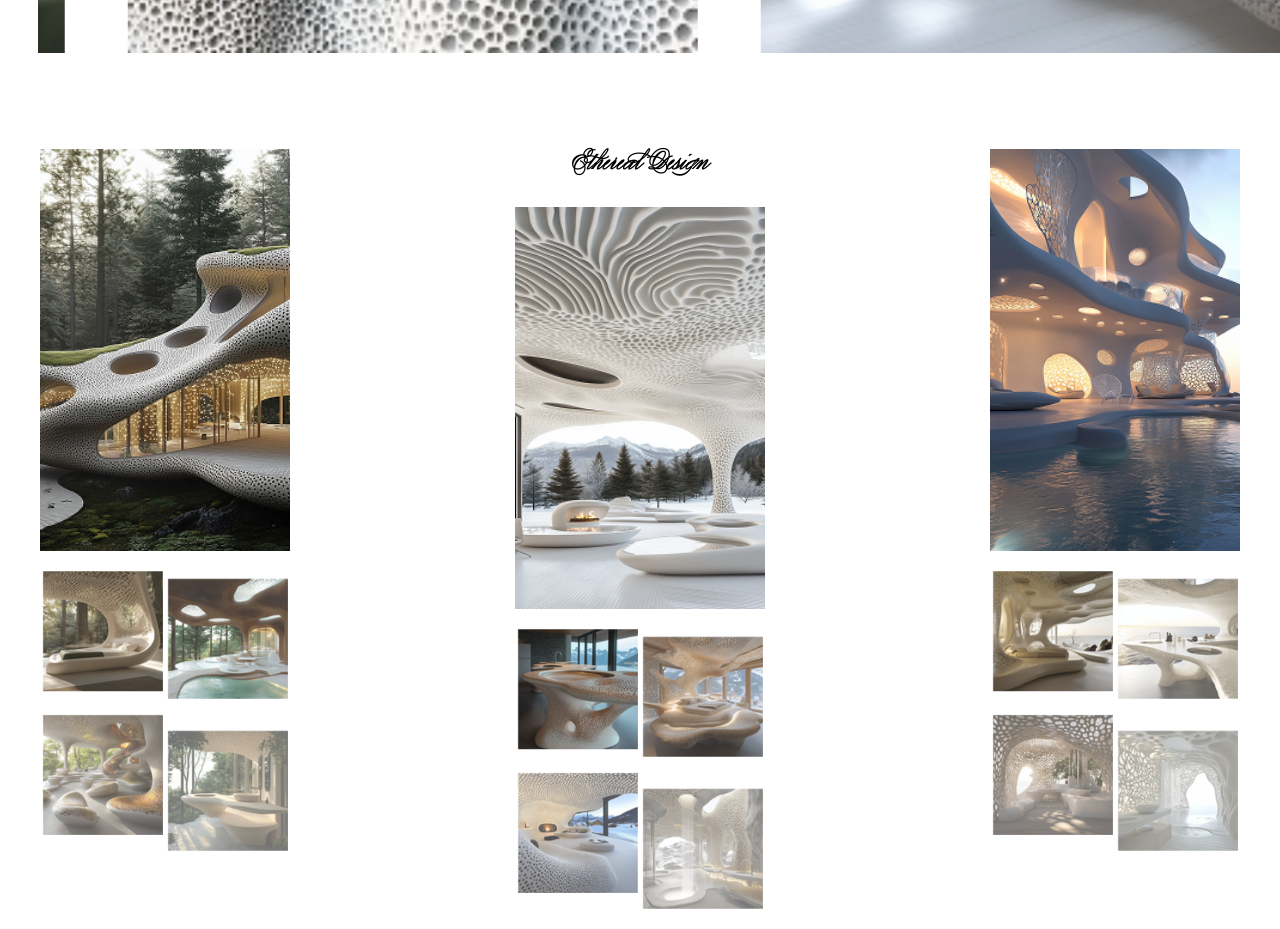
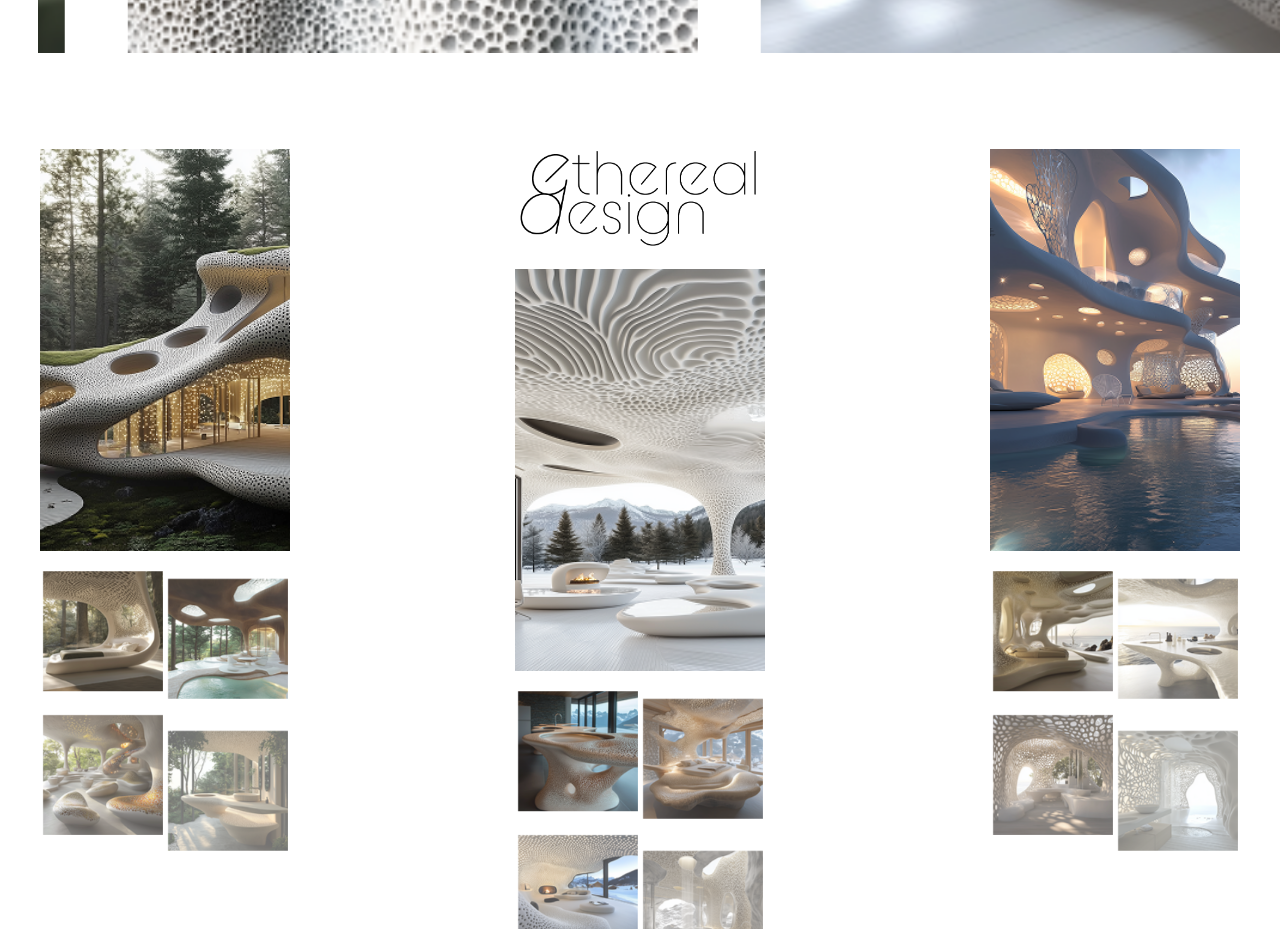
Before and after one commit to AdryanPro/claxStudio, a React (Vite) app: page /EtherealDesigne in a window 1280 px wide. Shown: the part 940-1869 px from the top of the page. Built offline with nearby package versions, Linux system fonts and the light colour scheme; the HTML template or start-up script is replaced by a standard one; a web font is replaced by a local one.

Commit message:
now all good

```diff
--- a/src/CSS/Ethereal.css
+++ b/src/CSS/Ethereal.css
@@ -35,7 +35,11 @@
   align-items: center;
   margin-bottom: 20px;
 }
+.logo{
+  width: 300px;
+  margin-left: 4vw;
 
+}
 .ethereal-title {
   font-size: 24px;
   font-weight: bold;
--- a/src/components/EtherealDesignePage.jsx
+++ b/src/components/EtherealDesignePage.jsx
@@ -20,6 +20,7 @@ import c3small1 from "../assets/Ethereal/c3img2.png"
 import c3small2 from "../assets/Ethereal/c3img3.png"
 import c3small3 from "../assets/Ethereal/c3img4.png"
 import c3small4 from "../assets/Ethereal/c3img5.png"
+import logo from "../assets/Ethereal/logo.png"
 import "../CSS/Ethereal.css"
 import AOS from 'aos';
 
@@ -54,9 +55,9 @@ export default function EtherealDesignePage() {
                 </div>
             </div>
 
-            {/* Right Section */}
-            <div className="title-section">
-                <h2 className="ethereal-title">Ethereal Design</h2>
+            {/* Right Section "ethereal-title" */}
+            <div className="title-section ">
+                <img src={logo} alt="logo" className='logo'/>
                 <div className="image-group">
                     <img data-aos="fade-up" data-aos-duration="2000" data-aos-delay="300" src={c2Big} alt="Big Image 2" className="big-img" />
                     <div className="small-images">
```
Also changed, not shown: src/assets/Ethereal/logo.png (renamed from src/assets/Ethereal/Fichier 3.png).
